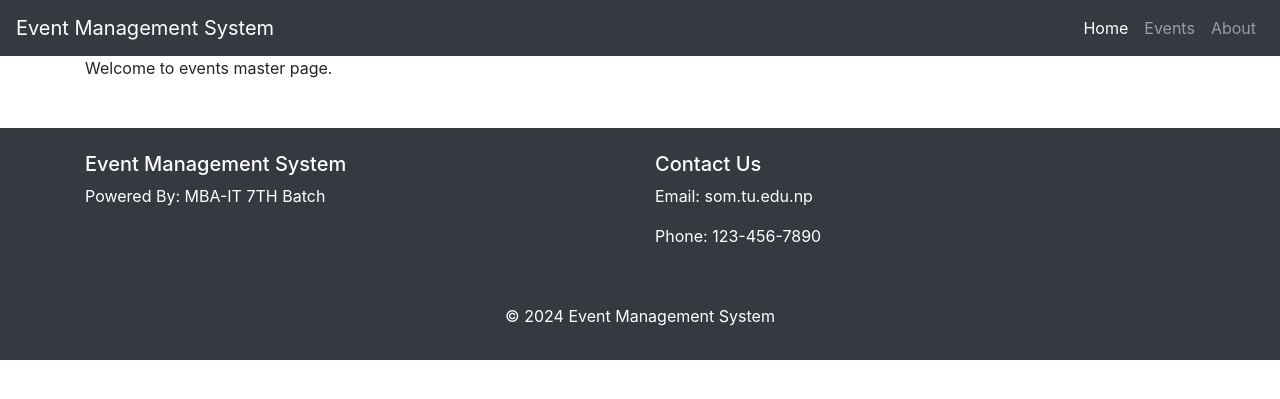
After one commit to LajasLeduop/django-practice, a Django app: page /events/ in a window 1280 px wide. The commit adds this page. Shown: the top 399 px of the page. Run offline with Django 5.2, Linux system fonts and the light colour scheme; some libraries are stand-ins or nearby versions.

Commit message:
made more changes to include events masterpage

```diff
--- /dev/null
+++ b/webProject/somtuEvents/templates/events_master.html
@@ -0,0 +1,10 @@
+{% extends "layout.html" %}
+
+{% block title %} Events {% endblock %}
+
+{% block body %}
+<div class="sm-6">
+    <div>Welcome to events master page.</div>
+</div>
+
+{% endblock %}
--- a/webProject/somtuEvents/templates/index.html
+++ b/webProject/somtuEvents/templates/index.html
@@ -1,6 +1,6 @@
 {% extends "layout.html" %}
 
-{% block title %} SOMTU Events | Welcome {% endblock %}
+{% block title %} Welcome {% endblock %}
 
 
 {% block body%}
--- a/webProject/somtuEvents/templates/layout.html
+++ b/webProject/somtuEvents/templates/layout.html
@@ -3,7 +3,7 @@
 <head>
     <meta charset="UTF-8">
     <meta name="viewport" content="width=device-width, initial-scale=1.0">
-    <title>{% block title %}{% endblock %}</title>
+    <title>SOMTU Events | {% block title %}{% endblock %}</title>
     <link href="https://stackpath.bootstrapcdn.com/bootstrap/4.5.2/css/bootstrap.min.css" rel="stylesheet">
 </head>
 <body>
@@ -16,10 +16,10 @@
     <div class="collapse navbar-collapse" id="navbarNav">
       <ul class="navbar-nav ml-auto">
         <li class="nav-item active">
-          <a class="nav-link" href="#">Home <span class="sr-only">(current)</span></a>
+          <a class="nav-link" href="{% url 'index' %}">Home <span class="sr-only">(current)</span></a>
         </li>
         <li class="nav-item">
-          <a class="nav-link" href="#">Events</a>
+          <a class="nav-link" href="{% url 'events' %}">Events</a>
         </li>
         <li class="nav-item">
           <a class="nav-link" href="#">About</a>
@@ -30,6 +30,7 @@
   </nav>
   <div class="container">
     {% block body %}
+
     {% endblock %}
 </div>
 
@@ -42,7 +43,7 @@
                 </div>
                 <div class="col-md-6">
                     <h5>Contact Us</h5>
-                    <p>Email: som.tu.edu.np</p>
+                    <p>Email: <a href="mailto:som.tu.edu.np"></a>som.tu.edu.np</p>
                     <p>Phone: 123-456-7890</p>
                 </div>
             </div>
--- a/webProject/somtuEvents/urls.py
+++ b/webProject/somtuEvents/urls.py
@@ -3,5 +3,6 @@ from . import views
 
 
 urlpatterns=[
-    path("",views.index,name="index")
+    path("",views.index,name="index"),
+    path("events/",views.events,name="events")
 ]
--- a/webProject/somtuEvents/views.py
+++ b/webProject/somtuEvents/views.py
@@ -1,4 +1,5 @@
 from django.shortcuts import render
+from django.views import View
 from datetime import datetime
 from django.http import HttpResponse
 # Create your views here.
@@ -14,3 +15,7 @@ def index(request):
         "message":message
     }
     return render(request,"index.html",data)
+
+
+def events(request):
+    return render(request,"events_master.html")
```
Also changed, not shown: webProject/somtuEvents/templates/event_detail.html (added).
